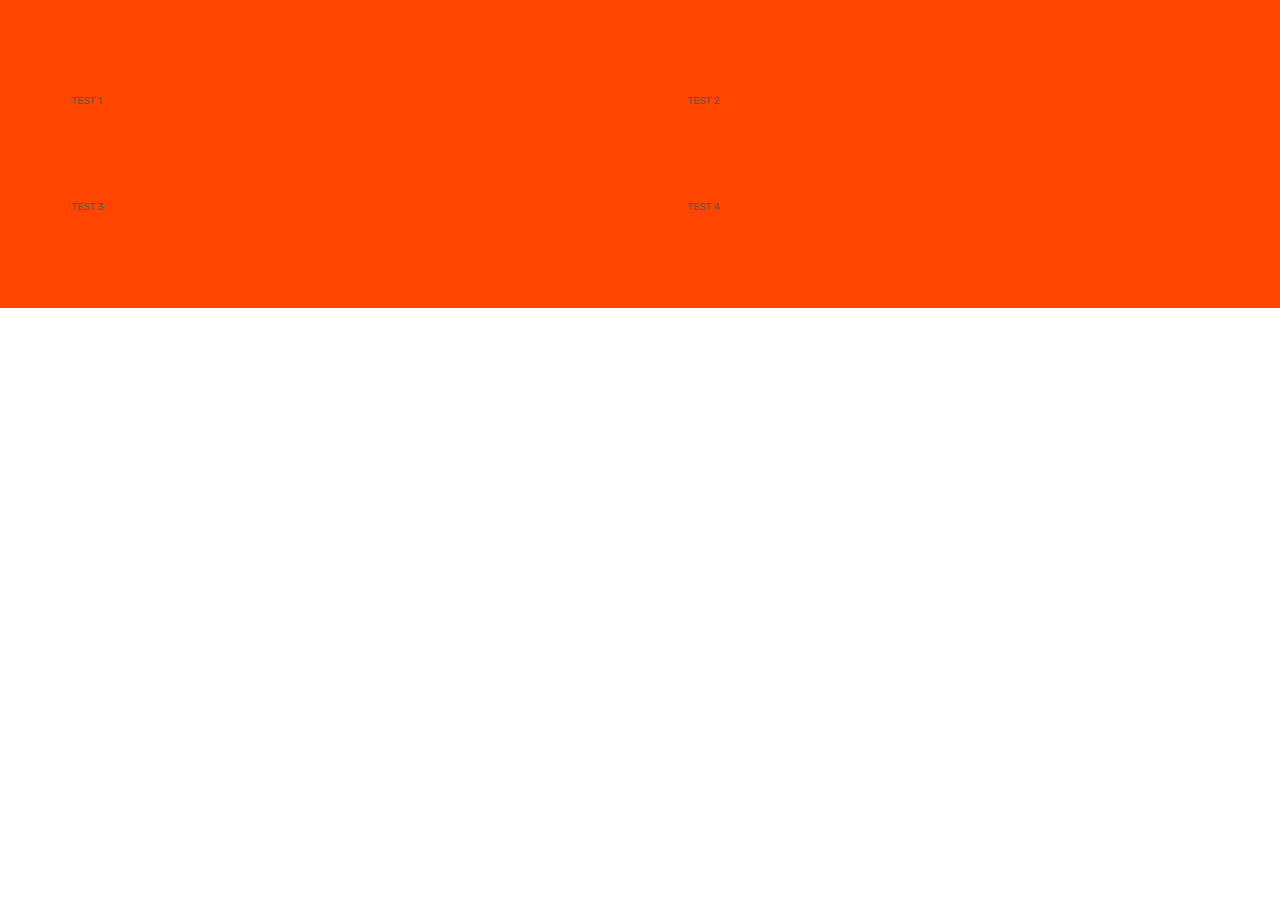
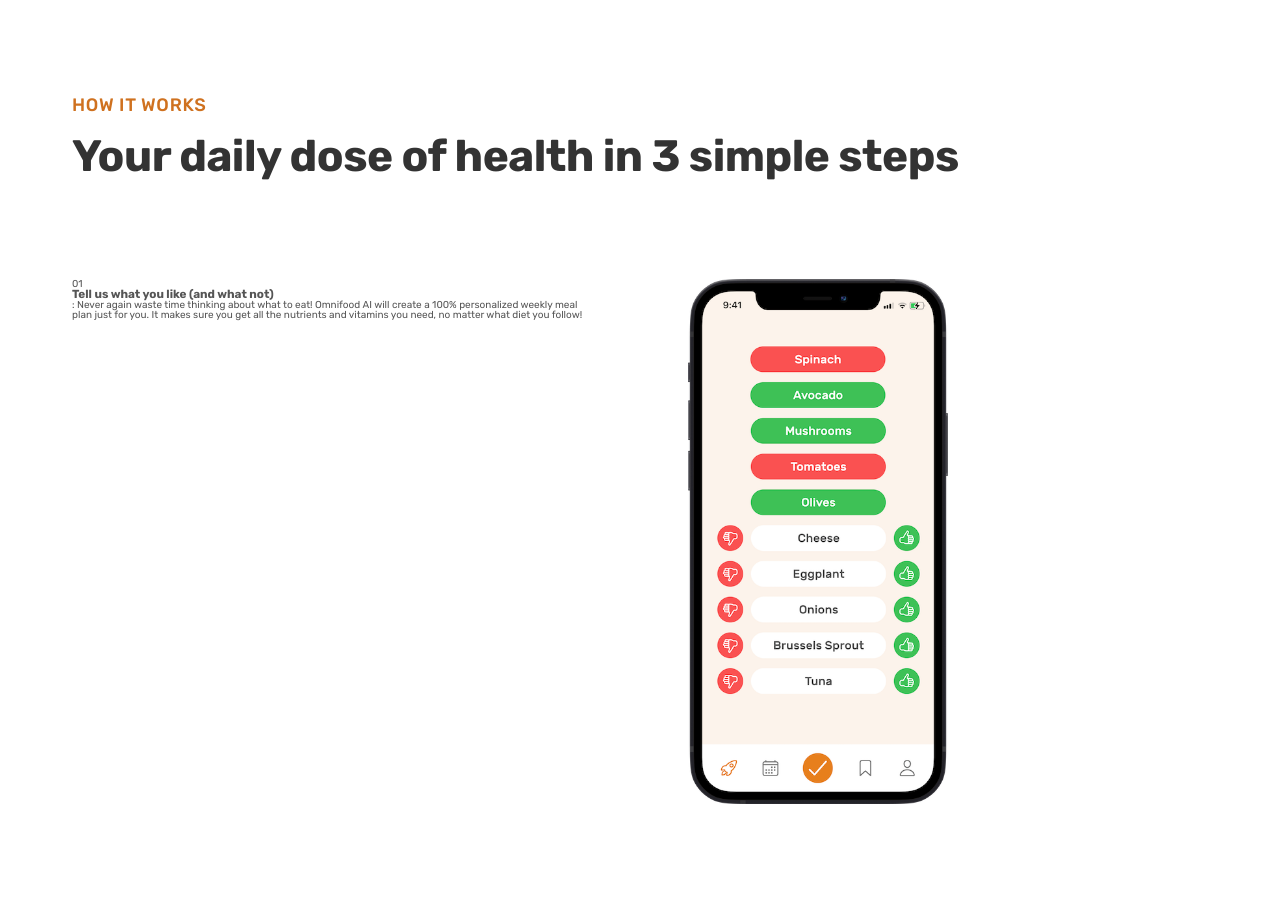
Before and after one commit to LIONSHI01/omnifood, a plain HTML site: page index.html in a window 1280 px wide. Shown: the part 760-1659 px from the top of the page. Before the commit the page ends 1068 px from the top, so only its background shows below. Drawn offline with Linux system fonts and the light colour scheme.

Commit message:
add how it works section

```diff
--- a/css/style.css
+++ b/css/style.css
@@ -13,9 +13,12 @@ Bold: 700
 - Line heights:
 Default: 1
 Small: 1.05
+Medium: 1.2
 Paragraph default: 1.6
 
-
+- Letter spacing
+- 0.5px
+- 0.75px
 
 ---02 COLORS
 - Primary: #e67e22
@@ -77,14 +80,36 @@ body {
   grid-template-columns: repeat(3, 1fr);
 }
 
+.heading-primary,
+.heading-secondary {
+  font-weight: 700;
+  letter-spacing: -0.5px;
+  color: #333;
+}
+
 .heading-primary {
   font-size: 5.2rem;
-  font-weight: 700;
   line-height: 1.05;
-  letter-spacing: -1px;
-  color: #333;
+
   margin-bottom: 3.2rem;
 }
+
+.heading-secondary {
+  font-size: 4.4rem;
+  line-height: 1.2;
+  margin-bottom: 9.6rem;
+}
+
+.subheading {
+  display: block;
+  font-size: 1.8rem;
+  letter-spacing: 0.75px;
+  font-weight: 500;
+  color: #cf711f;
+  text-transform: uppercase;
+  margin-bottom: 1.6rem;
+}
+
 .btn--full:link,
 .btn--full:visited {
   background-color: #e67e22;
@@ -261,5 +286,9 @@ body {
 
 .section-how {
   padding: 9.6rem 0;
-  background-color: orangered;
+  /* background-color: orangered; */
 }
+
+.step-img {
+  width: 50%;
+}
--- a/index.html
+++ b/index.html
@@ -68,11 +68,68 @@
         </div>
       </section>
       <section class="section-how">
+        <div class="container">
+          <span class="subheading">How it works</span>
+          <h2 class="heading-secondary">
+            Your daily dose of health in 3 simple steps
+          </h2>
+        </div>
         <div class="container grid grid--2--cols">
-          <div>TEST 1</div>
-          <div>TEST 2</div>
-          <div>TEST 3</div>
-          <div>TEST 4</div>
+          <!-- STEP 01 -->
+          <div class="step-text-box">
+            <p class="step-number">01</p>
+            <h3 class="heading-tertiary">
+              Tell us what you like (and what not)
+            </h3>
+            <p class="step-description">
+              : Never again waste time thinking about what to eat! Omnifood AI
+              will create a 100% personalized weekly meal plan just for you. It
+              makes sure you get all the nutrients and vitamins you need, no
+              matter what diet you follow!
+            </p>
+          </div>
+          <div class="step-img-box">
+            <img
+              src="/img/app/app-screen-1.png"
+              alt="iphone app preferences selection screen"
+              class="step-img"
+            />
+          </div>
+
+          <!-- STEP 02 -->
+          <div class="step-img-box">
+            <img
+              src="/img/app/app-screen-2.png"
+              alt="iphone app meal approving plan"
+              class="step-img"
+            />
+          </div>
+          <div class="step-text-box">
+            <p class="step-number">02</p>
+            <h3 class="heading-tertiary">Approve your weekly meal plan</h3>
+            <p class="step-description">
+              : Once per week, approve the meal plan generated for you by
+              Omnifood AI. You can change ingredients, swap entire meals, or
+              even add your own recipes.
+            </p>
+          </div>
+          <!-- STEP 03 -->
+          <div class="step-text-box">
+            <p class="step-number">03</p>
+            <h3 class="heading-tertiary">Receive meals at convenient time</h3>
+            <p class="step-description">
+              : Best chefs in town will cook your selected meal every day, and
+              we will deliver it to your door whenever works best for you. You
+              can change delivery schedule and address daily!
+            </p>
+          </div>
+          <div class="step-img-box">
+            <img
+              src="/img/app/app-screen-3.png"
+              alt="iphone app delivery screen"
+              class="step-img"
+            />
+          </div>
         </div>
       </section>
     </main>
```
